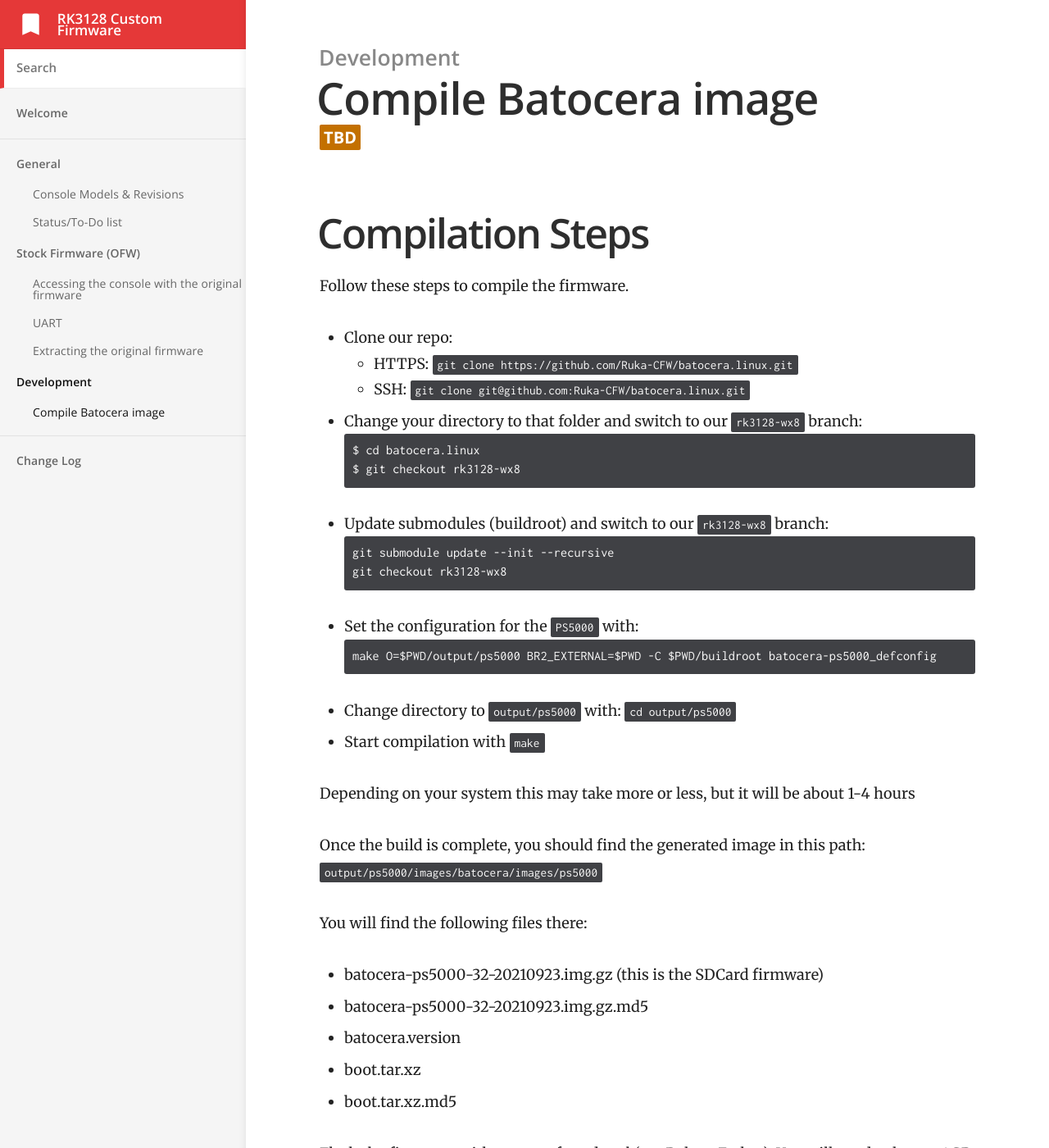
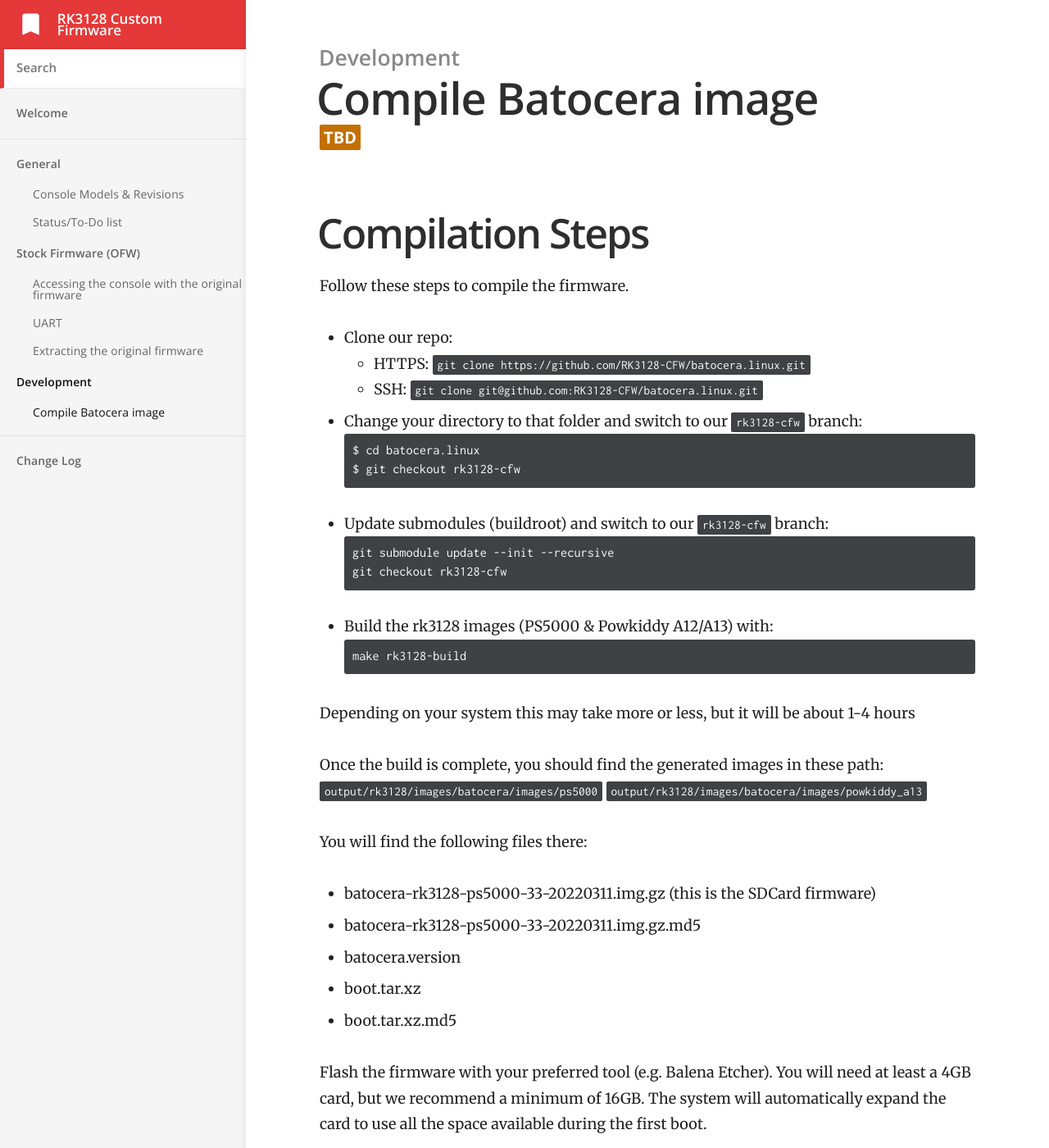
Before and after one commit to RK3128-CFW/rk3128-cfw.github.io, a Jekyll site: the page built from _docs/02_development/21_compile_batocera_image.md, in a window 1280 px wide and 1400 px high. Shown: the whole window at 82% size. Built offline with Jekyll 4.4.1, drawn with Linux system fonts in a browser that asks for light colours.

Commit message:
Update 21_compile_batocera_image.md

````diff
--- a/_docs/02_development/21_compile_batocera_image.md
+++ b/_docs/02_development/21_compile_batocera_image.md
@@ -10,35 +10,34 @@ label: tbd
 Follow these steps to compile the firmware.
 
 - Clone our repo:
-  - HTTPS: ```git clone https://github.com/Ruka-CFW/batocera.linux.git```
-  - SSH: ```git clone git@github.com:Ruka-CFW/batocera.linux.git```
+  - HTTPS: ```git clone https://github.com/RK3128-CFW/batocera.linux.git```
+  - SSH: ```git clone git@github.com:RK3128-CFW/batocera.linux.git```
 
-- Change your directory to that folder and switch to our ```rk3128-wx8``` branch:
+- Change your directory to that folder and switch to our ```rk3128-cfw``` branch:
 ```
 $ cd batocera.linux
-$ git checkout rk3128-wx8
+$ git checkout rk3128-cfw
 ```
-- Update submodules (buildroot) and switch to our ```rk3128-wx8``` branch:
+- Update submodules (buildroot) and switch to our ```rk3128-cfw``` branch:
 ```
 git submodule update --init --recursive
-git checkout rk3128-wx8
+git checkout rk3128-cfw
 ```
 
-- Set the configuration for the ```PS5000``` with:
+- Build the rk3128 images (PS5000 & Powkiddy A12/A13) with:
 ```
-make O=$PWD/output/ps5000 BR2_EXTERNAL=$PWD -C $PWD/buildroot batocera-ps5000_defconfig
+make rk3128-build
 ```
-- Change directory to ```output/ps5000``` with: ```cd output/ps5000```
-- Start compilation with ```make```
 
 Depending on your system this may take more or less, but it will be about 1-4 hours
 
-Once the build is complete, you should find the generated image in this path:
-```output/ps5000/images/batocera/images/ps5000```
+Once the build is complete, you should find the generated images in these path:
+```output/rk3128/images/batocera/images/ps5000```
+```output/rk3128/images/batocera/images/powkiddy_a13```
 
 You will find the following files there:
-- batocera-ps5000-32-20210923.img.gz  (this is the SDCard firmware)
-- batocera-ps5000-32-20210923.img.gz.md5
+- batocera-rk3128-ps5000-33-20220311.img.gz (this is the SDCard firmware)
+- batocera-rk3128-ps5000-33-20220311.img.gz.md5
 - batocera.version
 - boot.tar.xz
 - boot.tar.xz.md5
````
